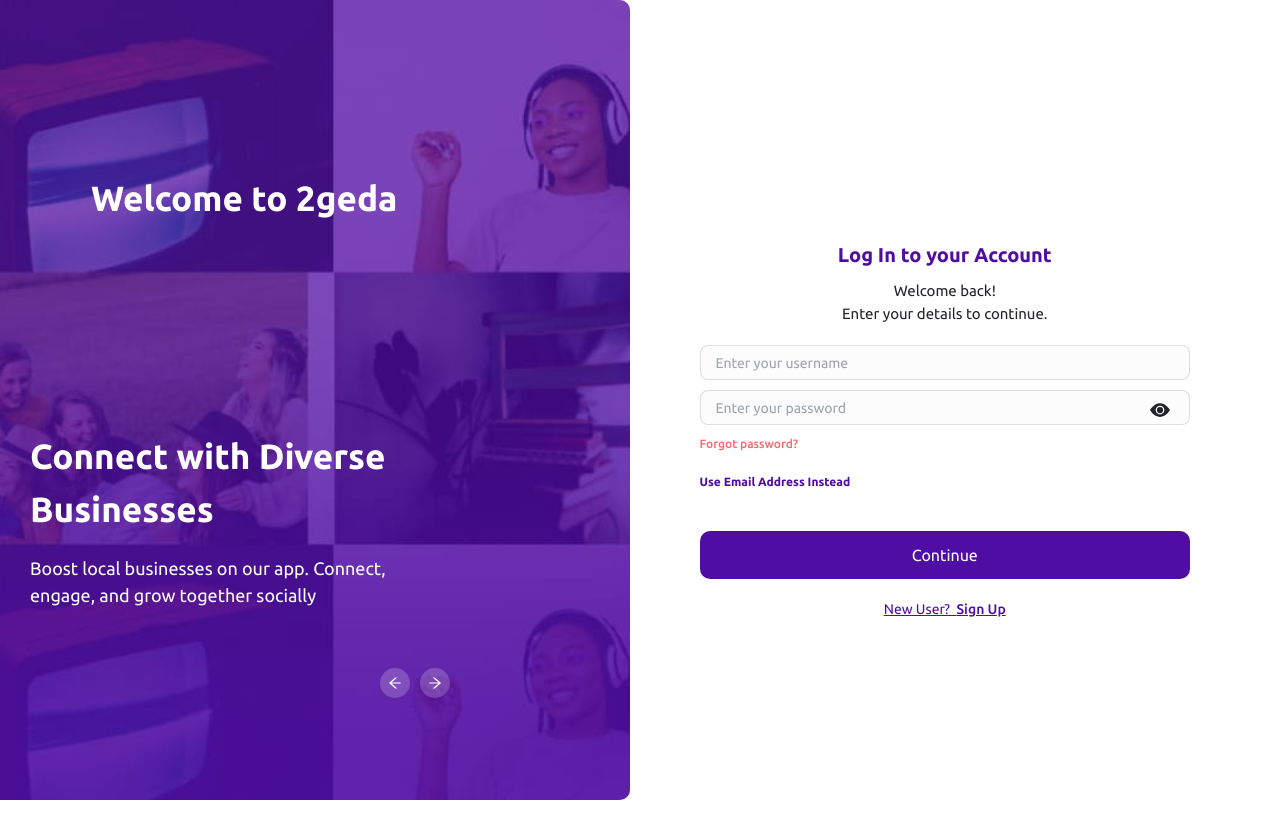
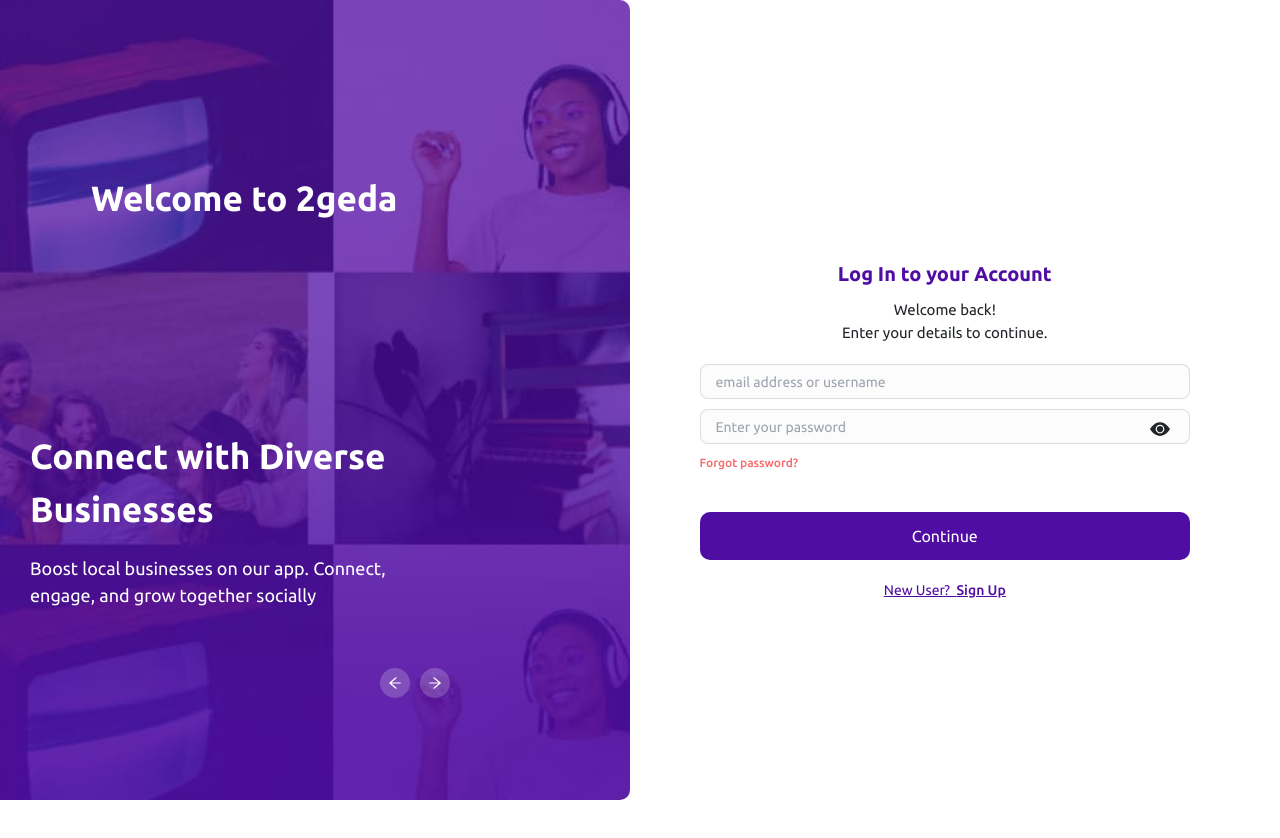
Before and after one commit to misspelz/ProductionFront-End, a React (Create React App) app: page /Signin in a window 1280 px wide. Shown: the top 838 px of the page. Built offline with nearby package versions, Linux system fonts and the light colour scheme.

Commit message:
Auth
Working on the reset password endpoint

```diff
--- a/src/components/SignUpInComp/SignForm.jsx
+++ b/src/components/SignUpInComp/SignForm.jsx
@@ -56,10 +56,10 @@
       const response = await Register(userData);
       console.log("reg_res", response);
 
-      localStorage.setItem("registrationData", JSON.stringify(response.data));
+      localStorage.setItem("registrationData", JSON.stringify(response.data.data));
 
       if (response.status === 201) {
-        const token = response.data.token;
+        const token = response.data.data.token;
 
         localStorage.setItem("authTOken", token);
 
@@ -69,8 +69,9 @@
       console.log(error);
       console.log(error.message);
       toast.error(
-        error.response.data.message ||
           error.response.data.detail ||
+          error.response.data.data.email[0] ||
+          error.response.data.message ||
           "An error occurred"
       );
     } finally {
--- a/src/components/SignUpInComp/SigninForm .jsx
+++ b/src/components/SignUpInComp/SigninForm .jsx
@@ -27,11 +27,6 @@
     navigate("/reset-password");
   };
 
-  const handleUsernameChange = (event) => {
-    setUsername(event.target.value);
-    setEmail("");
-  };
-
   const handleEmailChange = (event) => {
     setEmail(event.target.value);
     setUsername("");
@@ -45,30 +40,15 @@
     setPasswordVisible(!passwordVisible);
   };
 
-  const handleUseUsernameClick = () => {
-    setIsUsingUsername(!isUsingUsername);
-  };
-
   const handleLogin = async (e) => {
     e.preventDefault();
 
     setIsLoading(true);
 
-    let formData = {};
-
-    if (!isUsingUsername && username) {
-      formData = {
-        username: username,
-        password: password,
-      };
-    } else if (isUsingUsername && email) {
-      formData = {
+    const formData = {
       email: email,
       password: password,
     };
-    } else {
-      throw new Error("Please provide valid credentials.");
-    }
 
     try {
       const response = await Login(formData);
@@ -80,7 +60,10 @@
       console.log("userInfo", userInfo);
 
       userInfo.data &&
-        localStorage.setItem("2gedaUserInfo", JSON.stringify(userInfo?.data.data));
+        localStorage.setItem(
+          "2gedaUserInfo",
+          JSON.stringify(userInfo?.data.data)
+        );
 
       if (userInfo?.data?.data.user.is_verified) {
         toast.success(userInfo?.data?.message || "Log In Successful");
@@ -110,27 +93,14 @@
         </div>
 
         <form action="" onSubmit={handleLogin}>
-          {!isUsingUsername && (
-            <div className="inp-username">
-              <InputField
-                placeholder={"Enter your username"}
-                type={"text"}
-                value={username}
-                onChange={handleUsernameChange}
-              />
-            </div>
-          )}
-
-          {isUsingUsername && (
           <div className="inp-email">
             <InputField
-                placeholder={"Enter your email address"}
+              placeholder={"email address or username"}
               type={"email"}
               value={email}
               onChange={handleEmailChange}
             />
           </div>
-          )}
 
           <div className="pass-con">
             <InputField
@@ -148,11 +118,6 @@
           </div>
           <div className="forg-pas-contan" onClick={goToForgot}>
             Forgot password?
-          </div>
-          <div className="use-phone" onClick={handleUseUsernameClick}>
-            {isUsingUsername
-              ? "Use Username Instead"
-              : "Use Email Address Instead"}
           </div>
 
           <div className="btn-continu">
```
Lines whose indentation alone changed are shown as unchanged.
